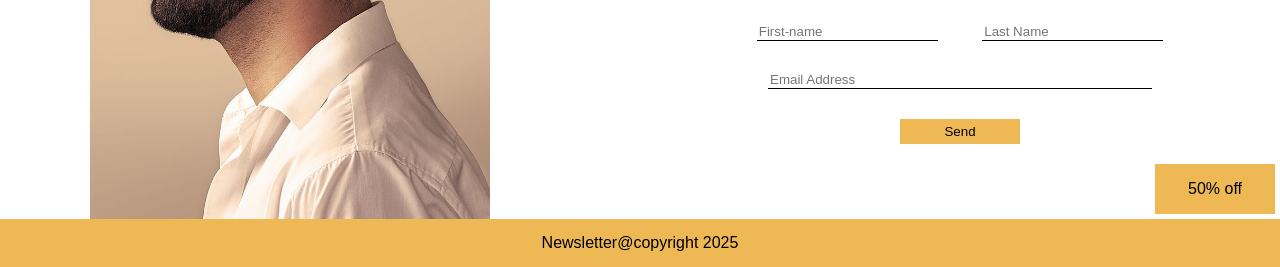
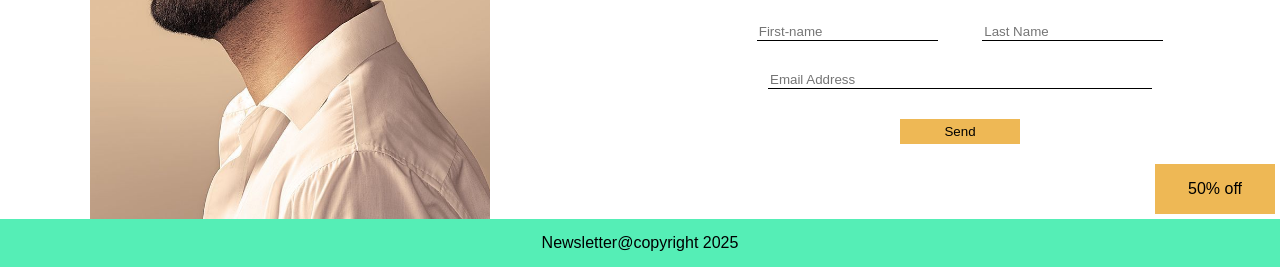
Before and after one commit to Adedejijohn11/newsletter, a plain HTML site: page index.html in a window 1280 px wide. Shown: the part 533-800 px from the top of the page. Drawn offline with Linux system fonts and the light colour scheme.

Commit message:
i change the footer color

```diff
--- a/index.css
+++ b/index.css
@@ -170,7 +170,7 @@ input {
 
 footer {
   height: 6vh;
-  background-color: rgb(238, 184, 85);
+  background-color: rgb(85, 238, 182);
   display: flex;
   align-items: center;
   justify-content: center;
```
